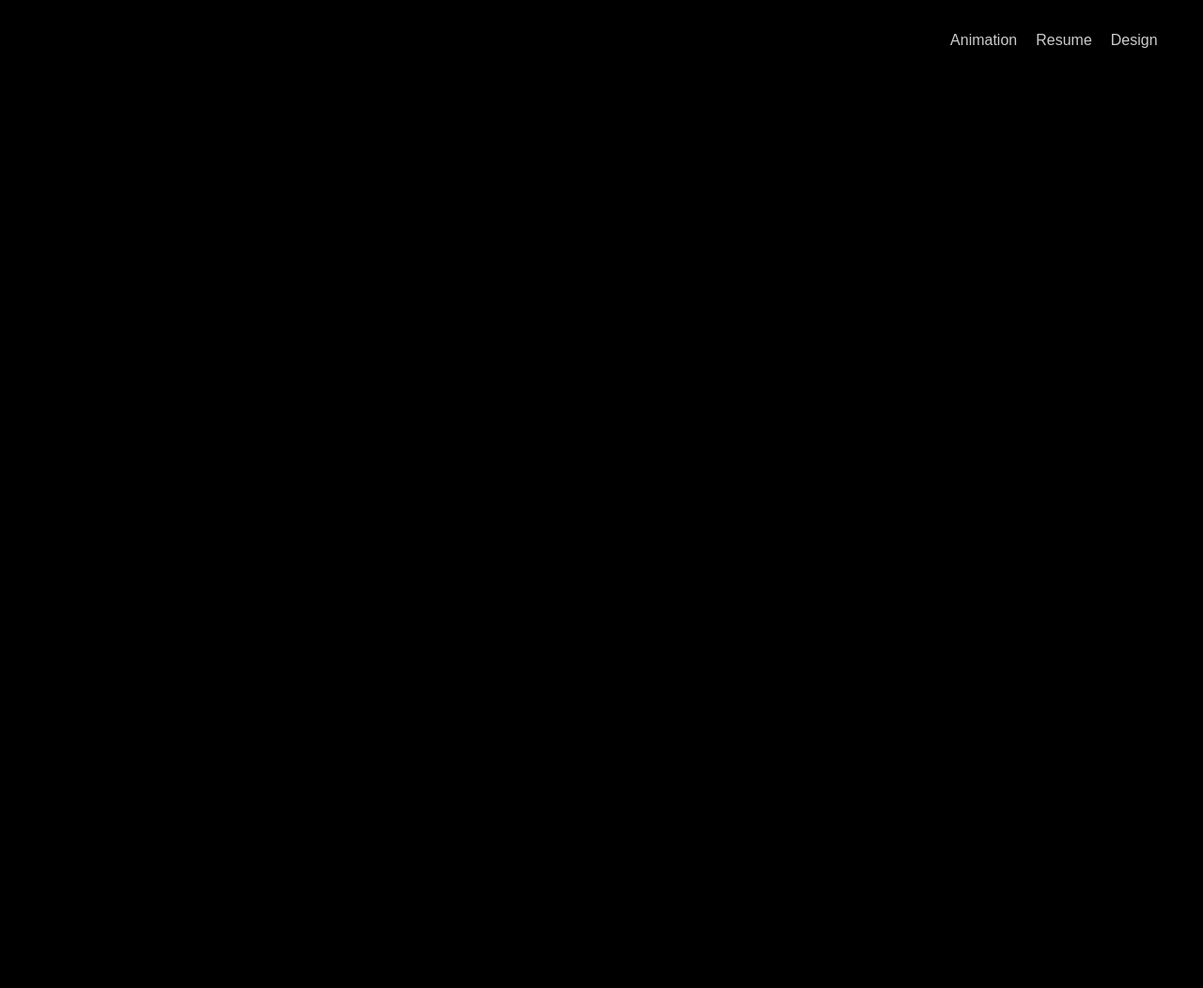
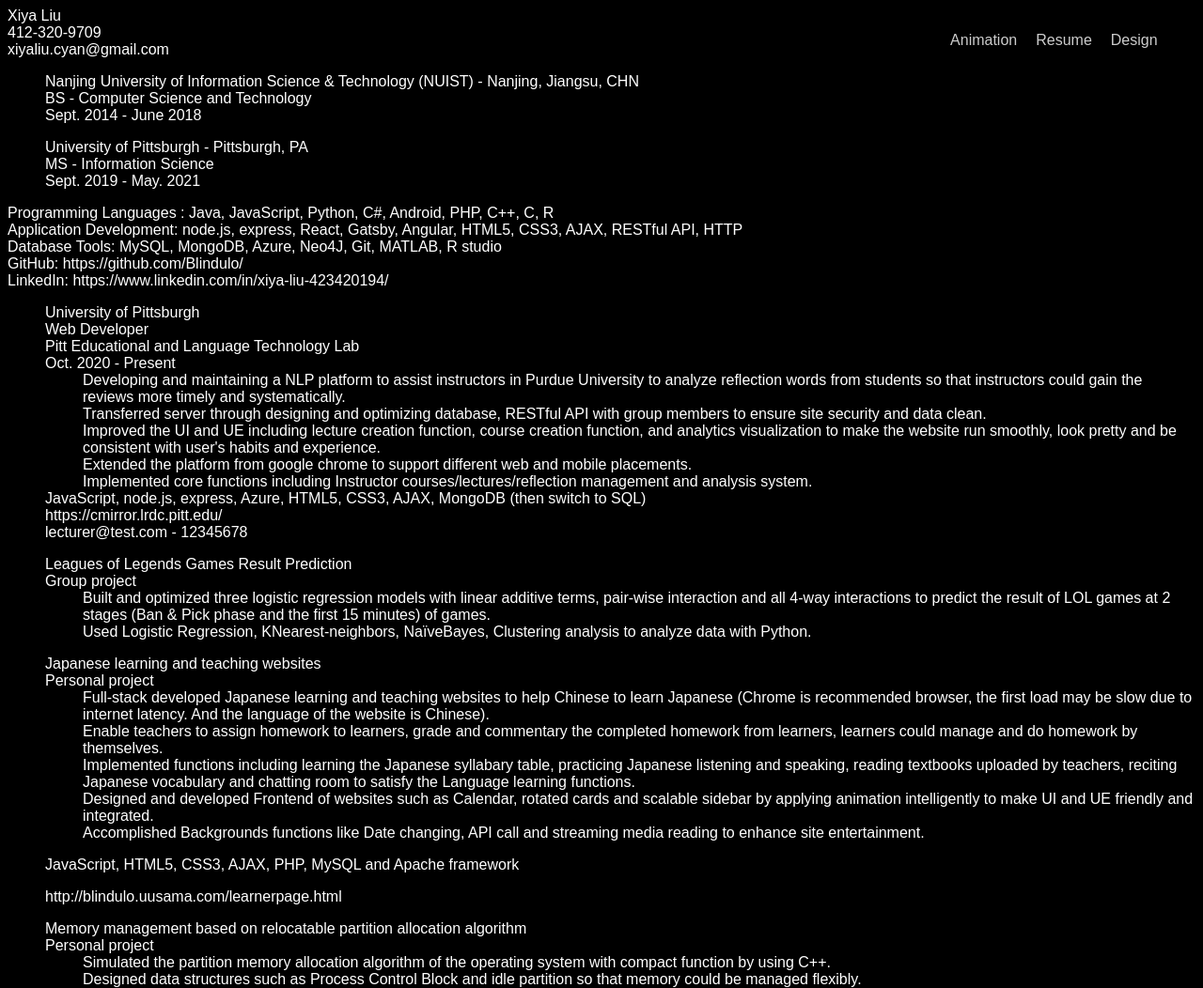
Before and after one commit to Blindulo/AboutXiya, a Gatsby site: page /resume in a window 1280 px wide. Shown: the whole page at 94% size. Before the commit the page ends 816 px from the top, so only its background shows below. Built offline with nearby package versions, Linux system fonts and the light colour scheme; Gatsby itself is replaced by a stand-in of ours.

Commit message:
resume update

```diff
--- a/src/pages/resume.js
+++ b/src/pages/resume.js
@@ -1,8 +1,163 @@
 import * as React from "react";
 import Layout from "../components/layout.js";
+import { RESUMECONTENT } from "../texts/resume.js";
+
+function Title(props) {
+  return (
+    <div>
+      <div>{props.name}</div>
+      {/* <Address address={props.address} /> */}
+      <Contact contact={props.contact} />
+    </div>
+  );
+}
+
+function Address(props) {
+  return (
+    <div>
+      <div>{props.address.street}</div>
+      <div>
+        {props.address.city}, {props.address.state} {props.address.zipcode}
+      </div>
+    </div>
+  );
+}
+
+function Contact(props) {
+  return (
+    <div>
+      <div>{props.contact.phone}</div>
+      <div>{props.contact.email}</div>
+    </div>
+  );
+}
+
+function Education(props) {
+  const educations = props.educations;
+
+  const educationList = [];
+
+  educations.forEach((education) => {
+    educationList.push(
+      <ol>
+        <div>
+          {education.university} - {education.address}
+        </div>
+        <div>
+          {education.degree} - {education.major}
+        </div>
+        <div>
+          {education.time.start} - {education.time.end}
+        </div>
+      </ol>
+    );
+  });
+  return <div>{educationList}</div>;
+}
+
+function Skill(props) {
+  return (
+    <div>
+      <div>Programming Languages : {props.skill.programmingLanguages}</div>
+      <div>Application Development: {props.skill.applicationDevelopment}</div>
+      <div>Database Tools: {props.skill.databaseTools}</div>
+      <div>GitHub: {props.skill.links.gitHub}</div>
+      <div>LinkedIn: {props.skill.links.linkedIn}</div>
+    </div>
+  );
+}
+
+function Experience(props) {
+  const experiences = props.experiences;
+
+  const experienceList = [];
+
+  experiences.forEach((experience) => {
+    const duties = experience.duty;
+    const dutyList = [];
+    duties.forEach((duty) => {
+      dutyList.push(<ol>{duty}</ol>);
+    });
+    experienceList.push(
+      <ol>
+        <div>{experience.company}</div>
+        <div>{experience.title}</div>
+        <div>{experience.organization}</div>
+        <div>
+          {experience.time.start} - {experience.time.end}
+        </div>
+        <div>{dutyList}</div>
+        <div>{experience.technology}</div>
+        <div>{experience.url}</div>
+        <div>
+          {experience.test.account} - {experience.test.password}
+        </div>
+      </ol>
+    );
+  });
+  return <div>{experienceList}</div>;
+}
+
+function Project(props) {
+  const projects = props.projects;
+
+  const projectList = [];
+
+  projects.forEach((project) => {
+    const duties = project.duty;
+    const dutyList = [];
+    duties.forEach((duty) => {
+      dutyList.push(<ol>{duty}</ol>);
+    });
+    projectList.push(
+      <ol>
+        <div>{project.projectName}</div>
+        <div>{project.detail}</div>
+        <div>{dutyList}</div>
+      </ol>
+    );
+    if (project.technology) {
+      projectList.push(
+        <ol>
+          <div>{project.technology}</div>
+        </ol>
+      );
+    }
+    if (project.url) {
+      projectList.push(
+        <ol>
+          <div>{project.url}</div>
+        </ol>
+      );
+    }
+  });
+  return <div>{projectList}</div>;
+}
 
 const Resume = () => {
-  return <Layout></Layout>;
+  return (
+    <Layout>
+      <div>
+        <Title
+          name={RESUMECONTENT.myName}
+          address={RESUMECONTENT.address}
+          contact={RESUMECONTENT.contact}
+        />
+      </div>
+      <div>
+        <Education educations={RESUMECONTENT.education} />
+      </div>
+      <div>
+        <Skill skill={RESUMECONTENT.skill} />
+      </div>
+      <div>
+        <Experience experiences={RESUMECONTENT.experience} />
+      </div>
+      <div>
+        <Project projects={RESUMECONTENT.project} />
+      </div>
+    </Layout>
+  );
 };
 
 export default Resume;
--- a/src/texts/resume.js
+++ b/src/texts/resume.js
@@ -1,9 +1,10 @@
-const Resume = {
+const RESUME = {
   myName: "Xiya Liu",
   address: {
     street: "3438 23rd Ave W",
     city: "Seattle",
     state: "WA",
+    zipcode: "98199",
   },
   contact: {
     phone: "412-320-9709",
@@ -104,3 +105,5 @@ const Resume = {
     },
   ],
 };
+
+export const RESUMECONTENT = RESUME;
```
